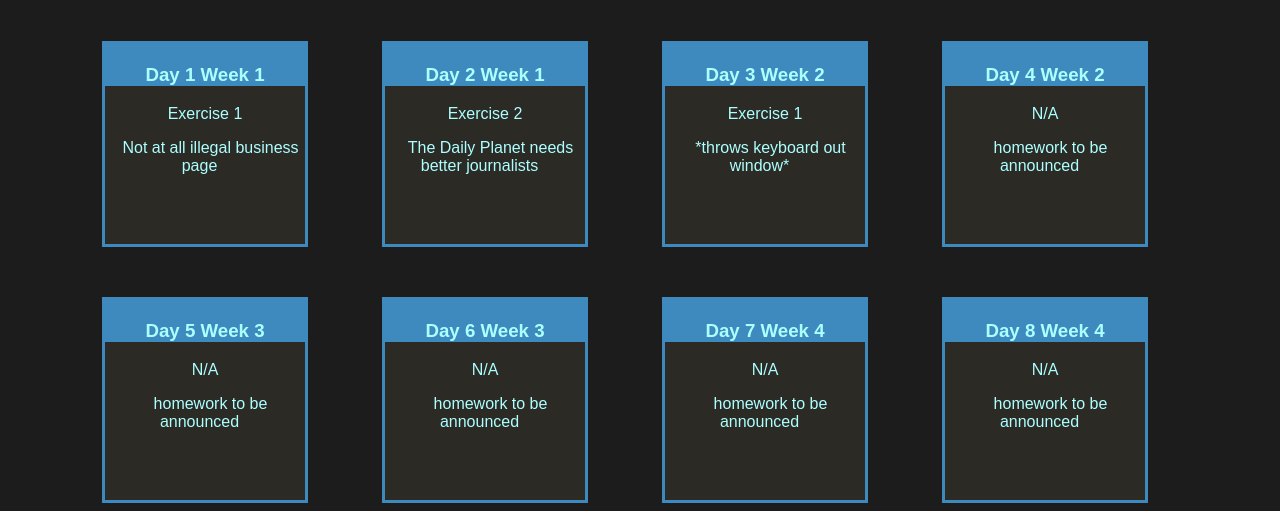
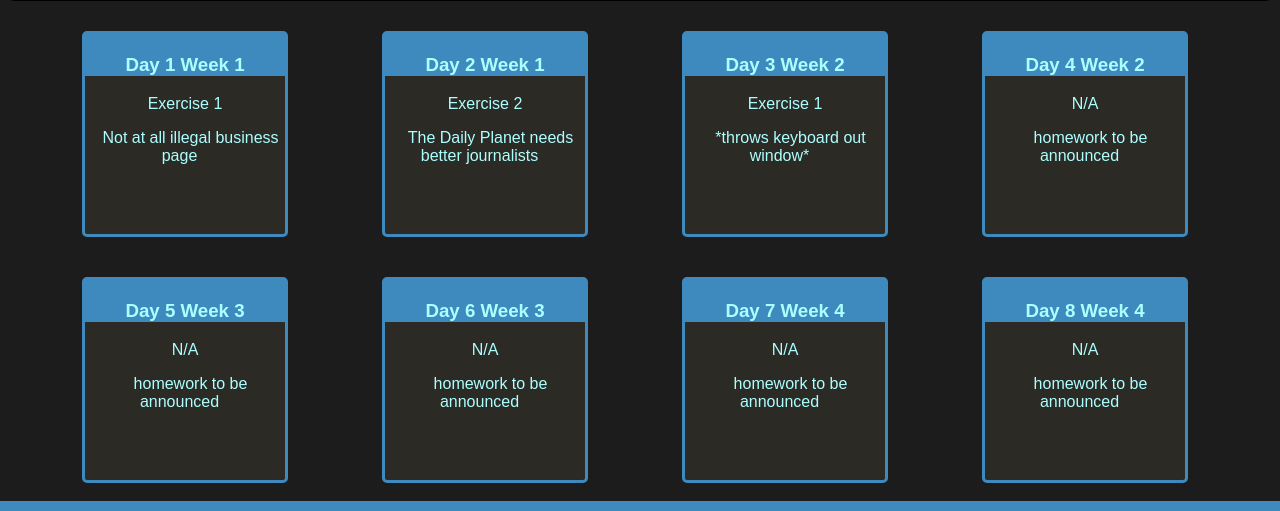
Before and after one commit to kieranypyne/kieranypyne.github.io, a PHP site: page / in a window 1280 px wide. Shown: the part 570-1081 px from the top of the page. Run offline with PHP 8.4, Linux system fonts and the light colour scheme.

Commit message:
more bad aesthetic choices

```diff
--- a/css/style.css
+++ b/css/style.css
@@ -6,6 +6,7 @@ h2, p, h3, a{
 #info {
     background-color: #3E89BE;
     border: 1px solid black;
+    border-radius: 5px;
 }
 
 body {
@@ -13,15 +14,17 @@ body {
     text-align: center;
 }
 
-#me {
-    padding: 20px;
+#info > div {
+    padding-top: 20px;
     text-align: center;
+    border-radius: 5px;
+    padding-bottom: 30px;
 }
 
 a {
     text-decoration: none;
     color: #ADFFFF;
-     margin: 11px;
+    margin: 11px;
 }
 
 .homework {
@@ -29,22 +32,13 @@ a {
     width: 200px;
     height: 200px;
     display: inline-block;
-    margin-left: 20px;
-    margin-right: 50px;
-    margin-top: 50px;
+    margin: 30px 50px 10px 40px;
     border: 3px solid #3E89BE;
     text-align: center;
+    border-radius: 5px
 }
 
-/*
-.meatyinsides {
-    padding-left: 5px;
-    padding-right: 5px;
-    text-align: center;
-}
-*/
-
-.meatyinsides {
+.homework > div {
     background-color: #3E89BE;
     padding-top: 1px;
 }
@@ -61,7 +55,7 @@ img {
     height: 272px;
 }
 
-#imgdiv {
+#info > div > div {
     height: 272px;
     width: 272px;
     border-radius: 300px;
--- a/index.html
+++ b/index.html
@@ -12,22 +12,22 @@
 
     <div id="info">
 
-        <div id="me">
+        <div>
             <h2>Name</h2>
             <p>Kieran Pyne</p>
             <h2>Class</h2>
             <p>Intro 2</p>
             <h2>What I look like</h2>
 
-            <div id="imgdiv">
-                <img src="http://49.media.tumblr.com/3eb04fc1f8a13bed898d0a00248d4e5f/tumblr_nvooptvzxr1qza1qzo1_540.gif" onmouseover="this.src='http://imgfave-chat-herokuapp-com.global.ssl.fastly.net/image_cache/1430193121440804_animate.gif'" onmouseout="this.src='http://49.media.tumblr.com/3eb04fc1f8a13bed898d0a00248d4e5f/tumblr_nvooptvzxr1qza1qzo1_540.gif'" />
+            <div>
+            <img src="http://49.media.tumblr.com/3eb04fc1f8a13bed898d0a00248d4e5f/tumblr_nvooptvzxr1qza1qzo1_540.gif" onmouseover="this.src='http://imgfave-chat-herokuapp-com.global.ssl.fastly.net/image_cache/1430193121440804_animate.gif'" onmouseout="this.src='http://49.media.tumblr.com/3eb04fc1f8a13bed898d0a00248d4e5f/tumblr_nvooptvzxr1qza1qzo1_540.gif'" />
             </div>
 
         </div>
     </div>
 
     <div class="homework">
-        <div class="meatyinsides">
+        <div>
             <h3>Day 1 Week 1</h3>
         </div>
         <a href="kieranypyne.github.io/AustinCodingAcademy_Spring2016/Week1/Exercise_1/index.html">Exercise 1</a>
@@ -36,7 +36,7 @@
     </div>
 
     <div class="homework">
-        <div class="meatyinsides">
+        <div>
             <h3>Day 2 Week 1</h3>
         </div>
 
@@ -47,7 +47,7 @@
     </div>
 
     <div class="homework">
-        <div class="meatyinsides">
+        <div>
             <h3>Day 3 Week 2</h3>
         </div>
         <p><a href="">Exercise 1</a></p>
@@ -57,7 +57,7 @@
     </div>
 
     <div class="homework">
-        <div class="meatyinsides">
+        <div>
             <h3>Day 4 Week 2</h3>
         </div>
 
@@ -95,7 +95,7 @@
     </div>
 
     <div class="homework">
-        <div class="meatyinsides">
+        <div>
             <h3>Day 7 Week 4</h3>
         </div>
 
@@ -107,7 +107,7 @@
     </div>
 
     <div class="homework">
-        <div class="meatyinsides">
+        <div>
             <h3>Day 8 Week 4</h3>
         </div>
 
```
